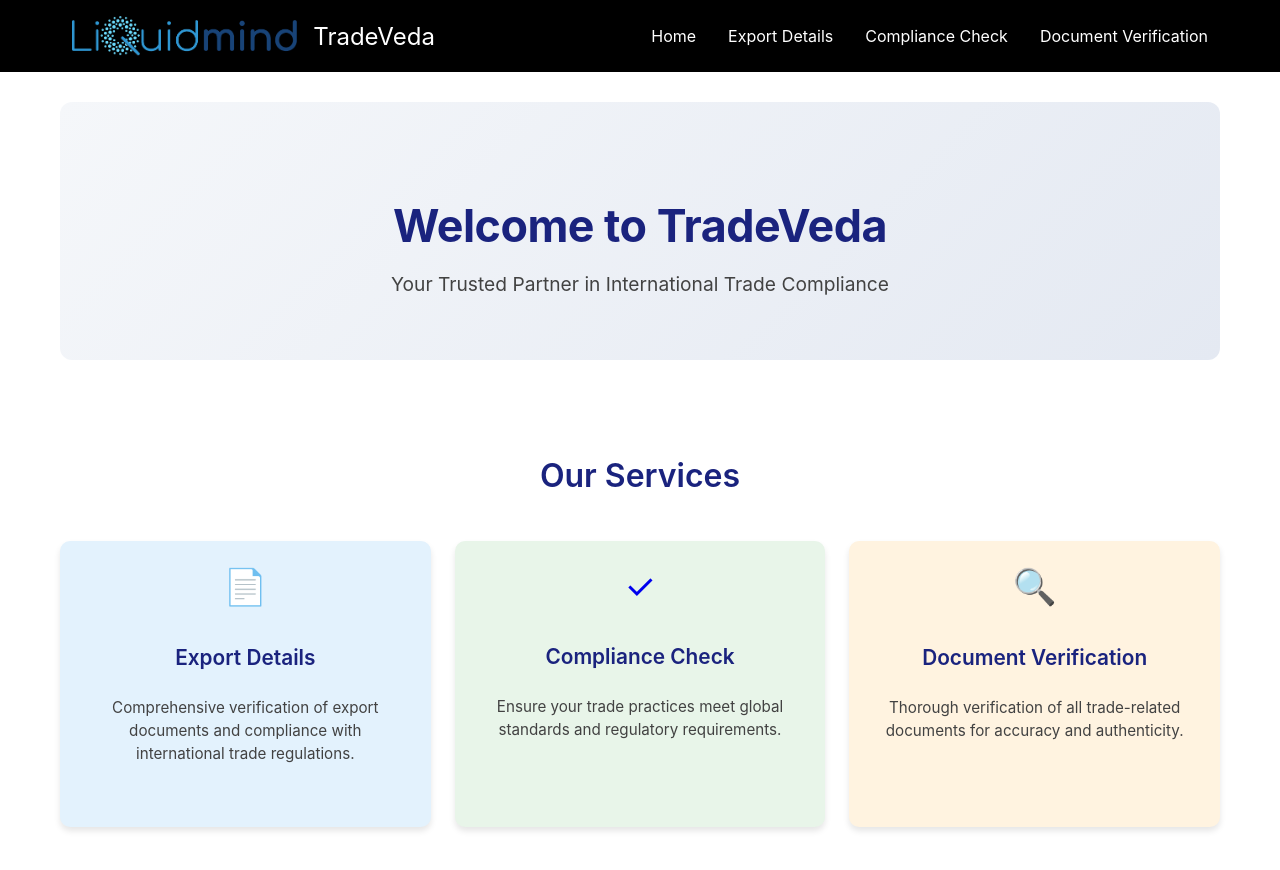
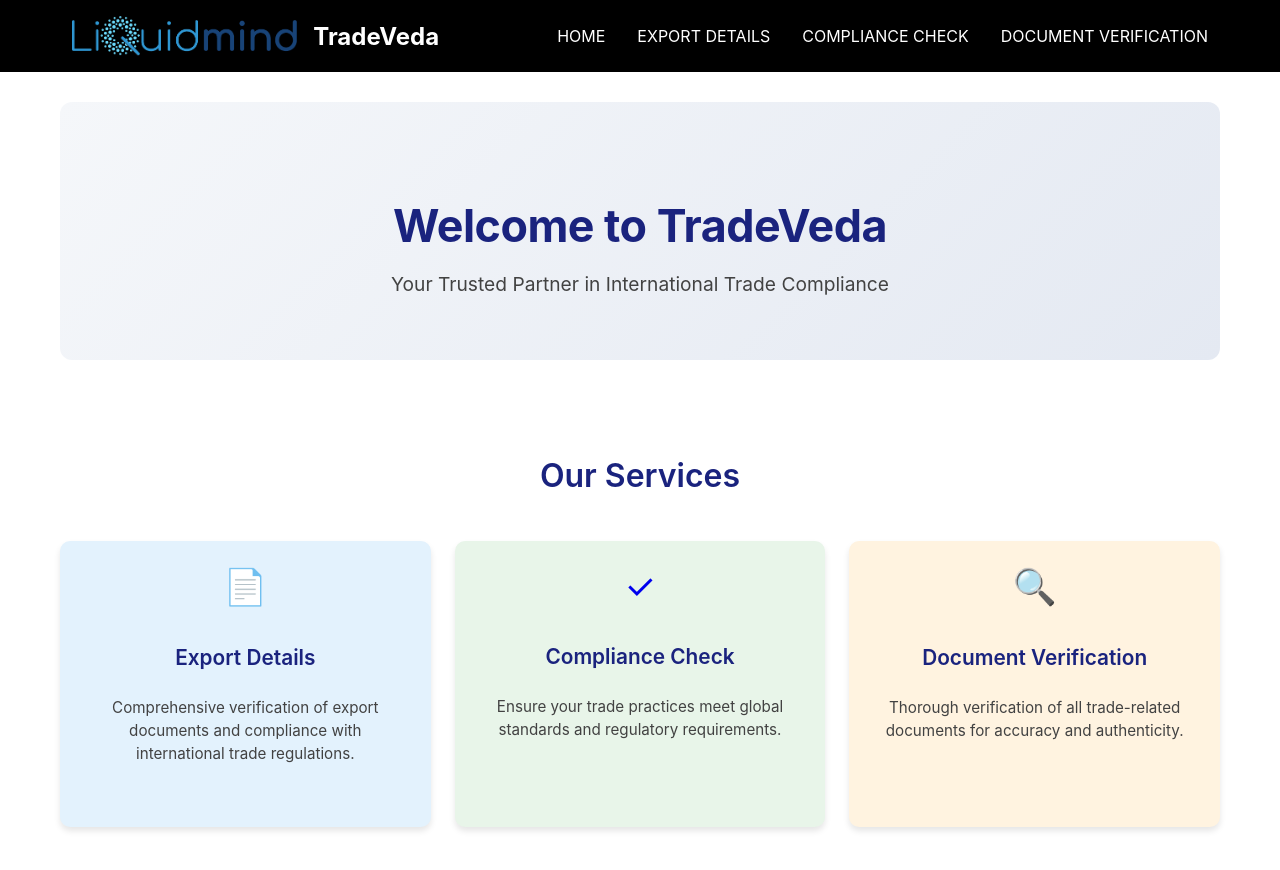
Before and after one commit to thecolossalsparkle/tradeveda, a React (Create React App) app: page / in a window 1280 px wide. Shown: the top 870 px of the page. Built offline with nearby package versions, Linux system fonts and the light colour scheme.

Commit message:
navbar updated

```diff
--- a/src/components/Navbar.css
+++ b/src/components/Navbar.css
@@ -119,3 +119,7 @@
     transform: translateY(-6px) rotate(-45deg);
   }
 }
+
+.productlogo{
+  font-weight: bold;
+}
--- a/src/components/Navbar.jsx
+++ b/src/components/Navbar.jsx
@@ -15,7 +15,7 @@
       <div className="navbar-container">
         <Link to="/" className="navbar-logo">
           <img src={logo} alt="TradeVeda Logo" className="logo" />
-          <span>TradeVeda</span>
+          <span class="productlogo">TradeVeda</span>
         </Link>
 
         <div className="hamburger" onClick={toggleMenu}>
@@ -25,10 +25,10 @@
         </div>
 
         <div className={`nav-menu ${isMenuOpen ? 'active' : ''}`}>
-          <Link to="/" className="nav-link" onClick={toggleMenu}>Home</Link>
-          <Link to="/export-verification" className="nav-link" onClick={toggleMenu}>Export Details</Link>
-          <Link to="/compliance-check" className="nav-link" onClick={toggleMenu}>Compliance Check</Link>
-          <Link to="/document-verification" className="nav-link" onClick={toggleMenu}>Document Verification</Link>
+          <Link to="/" className="nav-link" onClick={toggleMenu}>HOME</Link>
+          <Link to="/export-verification" className="nav-link" onClick={toggleMenu}>EXPORT DETAILS</Link>
+          <Link to="/compliance-check" className="nav-link" onClick={toggleMenu}>COMPLIANCE CHECK</Link>
+          <Link to="/document-verification" className="nav-link" onClick={toggleMenu}>DOCUMENT VERIFICATION</Link>
         </div>
       </div>
     </nav>
```
